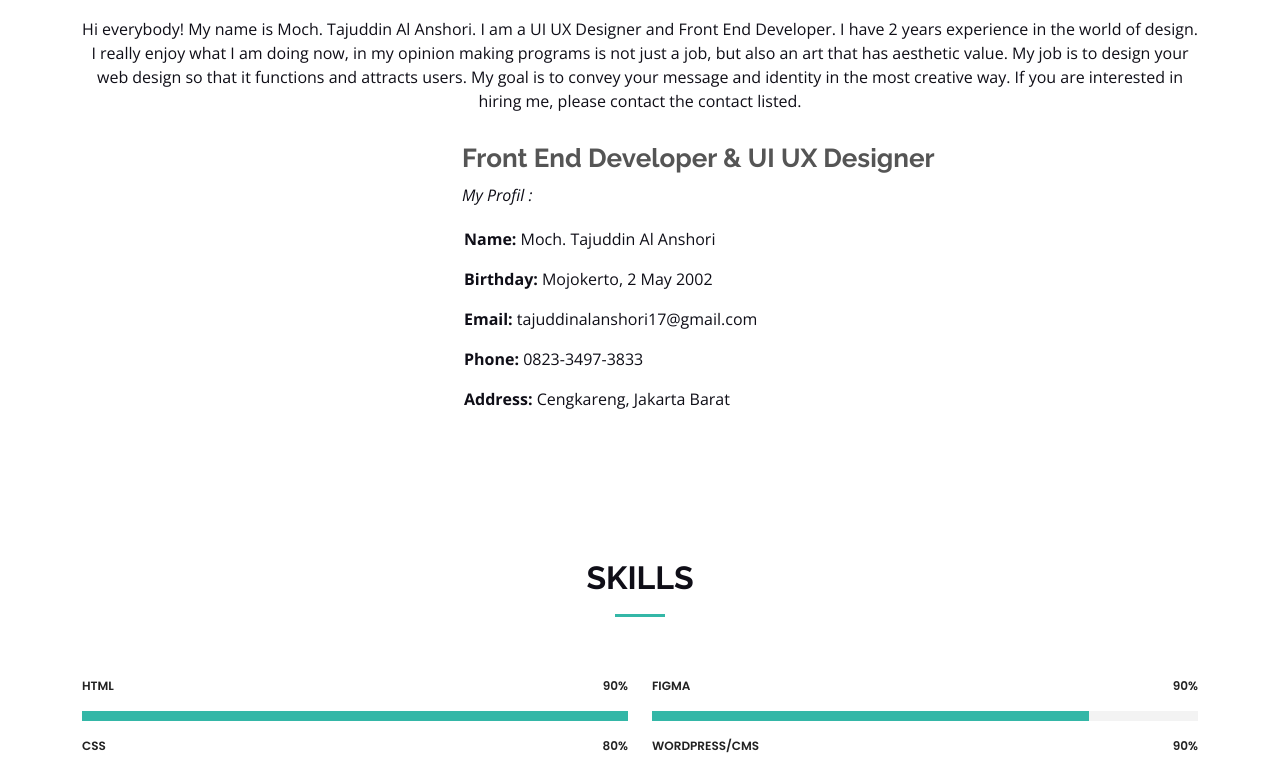
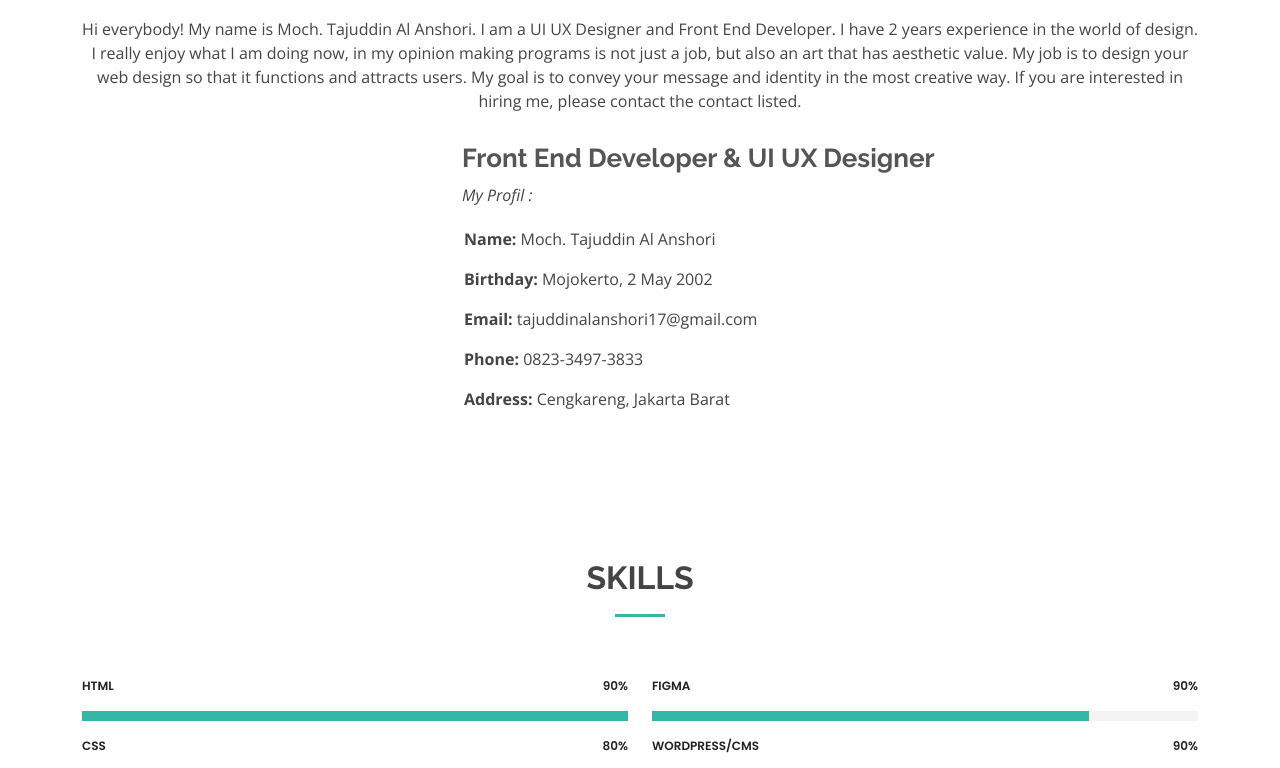
Before and after one commit to TajuddinAlAnshori/porto-baru, a plain HTML site: page about.html in a window 1280 px wide. Shown: the part 171-939 px from the top of the page. Drawn offline with nearby package versions, Linux system fonts and the light colour scheme.

Commit message:
first commit

```diff
--- a/assets/css/style.css
+++ b/assets/css/style.css
@@ -1,17 +1,6 @@
-/**
-* Template Name: Kelly
-* Updated: Sep 18 2023 with Bootstrap v5.3.2
-* Template URL: https://bootstrapmade.com/kelly-free-bootstrap-cv-resume-html-template/
-* Author: BootstrapMade.com
-* License: https://bootstrapmade.com/license/
-*/
-
-/*--------------------------------------------------------------
-# General
---------------------------------------------------------------*/
 body {
   font-family: "Open Sans", sans-serif;
-  color: #0f0e17;
+  color: #444444;
 }
 
 a {
```
Also changed, not shown: assets/js/main.js (+1 -7 lines).
